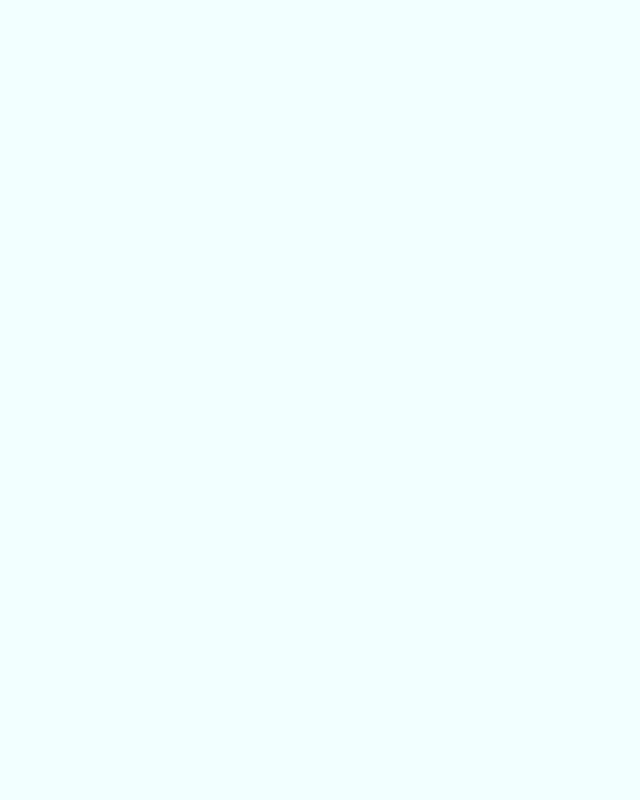
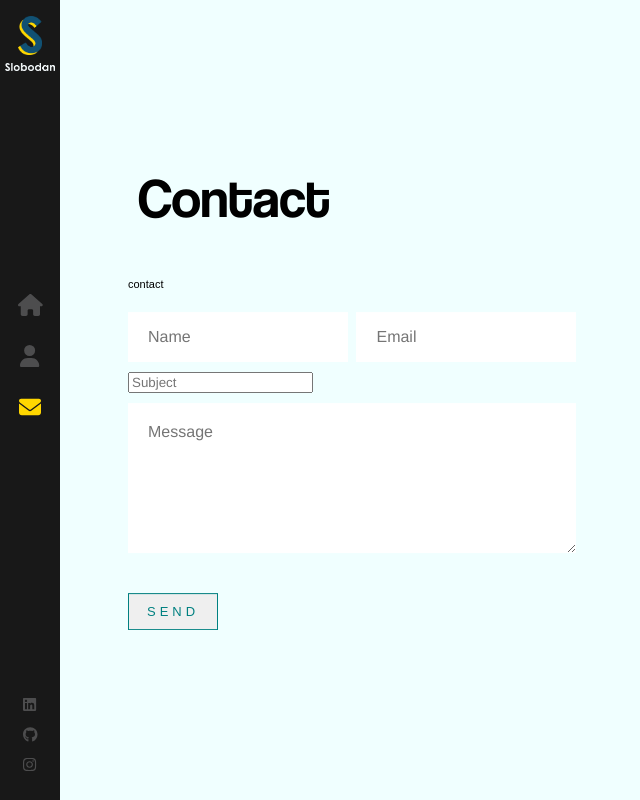
Before and after one commit to cronchynekos/Personal-Portfolio, a JavaScript app: page /contact in a window 1280 px wide. Before the commit this address had no page. Shown: the whole page, without its empty margins (0-640 px from the left). Built offline with nearby package versions, Linux system fonts and the light colour scheme; the HTML template or start-up script is replaced by a standard one.

Commit message:
Outline contact area

```diff
--- a/src/App.js
+++ b/src/App.js
@@ -3,6 +3,7 @@ import { Routes, Route } from 'react-router-dom'
 import Layout from './components/Layout'
 import Home from './components/Home'
 import About from './components/About'
+import Contact from './components/Contact'
 
 function App() {
   return (
@@ -11,6 +12,7 @@ function App() {
         <Route path="/" element={<Layout />} >
           <Route index element={<Home />} />
           <Route path="about" element={<About />} />
+          <Route path="contact" element={<Contact />} />
         </Route>
       </Routes>
     </>
--- /dev/null
+++ b/src/components/Contact/index.js
@@ -0,0 +1,62 @@
+import './index.scss'
+
+const Contact = () => {
+
+    return (
+        <>
+            <div className="container contact-page">
+                <div className='text-zone'>
+                    <h1>
+                        Contact
+                    </h1>
+                    <p>
+                        contact
+                    </p>
+                    <div className='contact-form'>
+                        <form>
+                            <ul>
+                                <li className='half'>
+                                    <input
+                                    type='text'
+                                    name='name'
+                                    placeholder='Name'
+                                    required
+                                    />
+                                </li>
+                                <li className='half'>
+                                    <input
+                                    type='email'
+                                    name='email'
+                                    placeholder='Email'
+                                    required
+                                    />
+                                </li>
+                                <li>
+                                    <input
+                                    placeholder='Subject'
+                                    text="text"
+                                    name="subject"
+                                    required/>
+                                </li>
+                                <li>
+                                    <textarea
+                                    placeholder='Message'
+                                    text="Message"
+                                    name="Message"
+                                    required/>
+                                </li>
+                                <li>
+                                    <input
+                                    type="submit"
+                                    className="flat-button"
+                                    value="SEND" />
+                                </li>
+                            </ul>
+                        </form>
+                    </div>
+                </div>
+            </div>
+        </>
+    )
+}
+export default Contact
--- /dev/null
+++ b/src/components/Contact/index.scss
@@ -0,0 +1,58 @@
+.contact-form {
+    width: 100%;
+    margin-top: 20px;
+
+    ul {
+        padding: 0;
+        margin: 0;
+
+        li {
+            padding: 0;
+            margin: 0;
+            list-style: none;
+            margin-bottom: 10px;
+            overflow: hidden;
+            display: block;
+            position: relative;
+            opacity: 0;
+            animation: fadeInUp 2s 2s;
+            animation-fill-mode: forwards;
+            clear: both;
+        }
+
+        li.half {
+            width: 49%;
+            margin-left: 2%;
+            float: left;
+            clear: none;
+
+            &:first-child {
+                margin-left: 0;
+            }
+        }
+    }
+
+    input[type='text'],
+    input[type='email'] {
+        width: 100%;
+        border: 0;
+        background: white;
+        height: 50px;
+        font-size: 16px;
+        color: black;
+        padding: 0 20px;
+        box-sizing: border-box;
+    }
+
+    textarea {
+        width: 100%;
+        border: 0;
+        background: white;
+        height: 50px;
+        font-size: 16px;
+        color: black;
+        padding: 20px;
+        min-height: 150px;
+        box-sizing: border-box;
+        }
+}
--- a/src/components/Layout/index.scss
+++ b/src/components/Layout/index.scss
@@ -39,7 +39,8 @@
     animation-duration: 1s;
 }
 
-.about-page {
+.about-page,
+.contact-page {
     .text-zone {
         position: absolute;
         left: 10%;
@@ -67,16 +68,20 @@
             font-family: sans-serif;
             font-weight: 300;
             min-width: fit-content;
+            opacity: 0;
             animation: fadeIn 1s ease-in;
 
             &:nth-of-type(1) {
                 animation-delay: 0s;
+                opacity: 1;
             }
             &:nth-of-type(2) {
                 animation-delay: 0.2s;
+                opacity: 1;
             }
             &:nth-of-type(3) {
                 animation-delay: 0.4s;
+                opacity: 1;
             }
         }
     }
```
Also changed, not shown: src/components/About/index.scss (+9 -0 lines).
